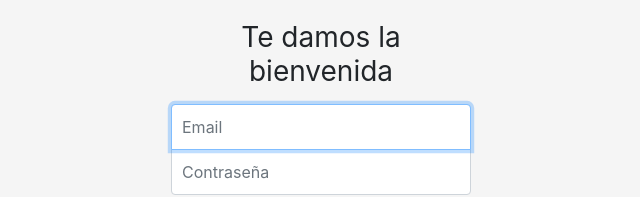
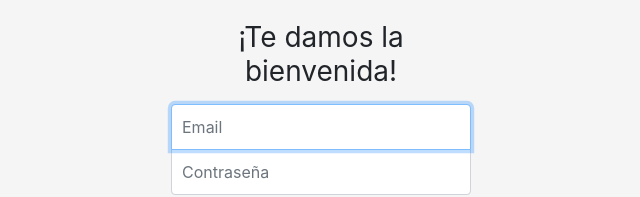
Before and after one commit to amebotana/Proyecto-ecommerce, a plain HTML site: page index.html in a window 1280 px wide. Shown: the part 332-529 px from the top of the page, 319-959 px from the left. Drawn offline with Linux system fonts and the light colour scheme; files that its build step writes are made by us from their sources.

Commit message:
signos exclamacion

```diff
--- a/index.html
+++ b/index.html
@@ -71,7 +71,7 @@
   </div> -->
   <form class="form-signin">
     <img class="mb-4" src="img/Jap2" alt="" width="300" height="250">
-    <h1 class="h3 mb-3 font-weight-normal">Te damos la bienvenida</h1>
+    <h1 class="h3 mb-3 font-weight-normal">¡Te damos la bienvenida!</h1>
     <label for="inputEmail" class="sr-only">Email:</label>
     <input type="email" id="inputEmail" class="form-control" placeholder="Email" required autofocus>
     <label for="inputPassword" class="sr-only">Contraseña</label>
```
